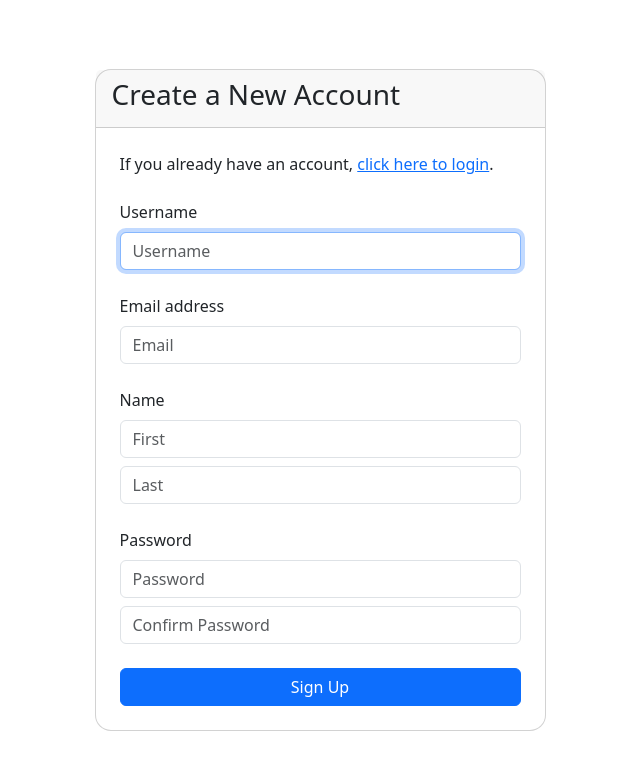
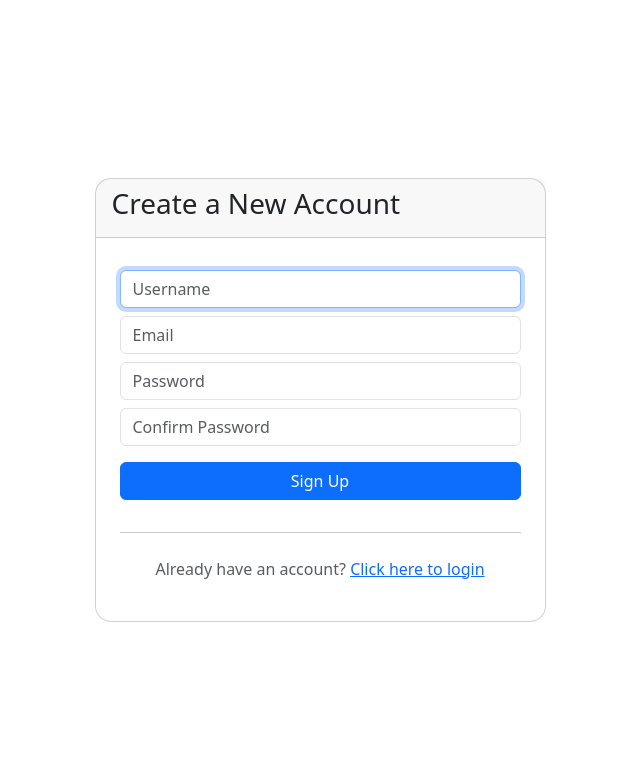
Before and after one commit to djperrefort/fig-tree, a Django app: page /signup/ in a window 1280 px wide. Shown: the top 770 px of the page, without its empty margins (320-960 px from the left). Run offline with Django 4.2, Linux system fonts and the light colour scheme; some libraries are stand-ins or nearby versions.

Commit message:
Cleanup pass on signup templates

```diff
--- a/fig_tree/apps/signup/views.py
+++ b/fig_tree/apps/signup/views.py
@@ -52,7 +52,7 @@ class SignUpView(CreateView):
         current_site = Site.objects.get_current()
 
         email_subject = 'New account activation'
-        message = render_to_string('activate_account_email.html', {
+        message = render_to_string('signup/activate_account_email.html', {
             'user': user,
             'domain': current_site.domain,
             'uid': urlsafe_base64_encode(force_bytes(user.id)),
@@ -69,7 +69,7 @@ class SignUpView(CreateView):
 class ActivationSentView(TemplateView):
     """View for telling user's to check hir email for a confirmation notice"""
 
-    template_name = "signup/sent.html"
+    template_name = "signup/activation_sent.html"
 
 
 class ActivateAccountView(View):
--- a/fig_tree/templates/signup/activation_sent.html
+++ b/fig_tree/templates/signup/activation_sent.html
@@ -5,8 +5,8 @@
 {% endblock %}
 
 {% block card_body_content %}
-  <p class="card-text">An email has been sent to the email address you provided with instructions for validating your account.</p>
-  <p class="card-text">Please check your inbox and follow the instructions to finish the account creation process.</p>
+  <p>An email has been sent to the email address you provided with instructions for validating your account.</p>
+  <p>Please check your inbox and follow the instructions to finish the account creation process.</p>
 {% endblock %}
 
 {% block prompt_body %}{% endblock %}
--- a/fig_tree/templates/signup/activation_success.html
+++ b/fig_tree/templates/signup/activation_success.html
@@ -3,9 +3,9 @@
 {% block title %}Validation Successful{% endblock %}
 
 {% block card_header_content %}
-  <h3>Success!</h3>
+  <h3>Account Created</h3>
 {% endblock %}
 
 {% block card_body_content %}
-  <p class="card-text">Thank you for validating your account. Please <a href="{% url 'auth:login' %}">log in</a> to continue.</p>
+  <p>Thank you for validating your account. Please <a href="{% url 'auth:login' %}">log in</a> to continue.</p>
 {% endblock %}
--- a/fig_tree/templates/signup/create_new_user.html
+++ b/fig_tree/templates/signup/create_new_user.html
@@ -8,7 +8,6 @@
 {% endblock %}
 
 {% block card_body_content %}
-  <p class="card-text mb-4">If you already have an account, <a href="{% url 'auth:login' %}">click here to login</a>.</p>
 
   {% if form.errors %}
     {% for field in form %}
@@ -22,31 +21,15 @@
 
   <form method="post" action="{% url 'signup:new-user' %}">
     {% csrf_token %}
+    {% render_field form.username class="form-control my-2" placeholder="Username" %}
+    {% render_field form.email class="form-control my-2" placeholder="Email" %}
+    {% render_field form.password1 class="form-control mb-2" placeholder="Password" %}
+    {% render_field form.password2 class="form-control mb-2" placeholder="Confirm Password" %}
 
-    <div class="mt-2 mb-4">
-      <label class="form-label">Username</label>
-      {% render_field form.username class="form-control mb-2" placeholder="Username" %}
-    </div>
-
-    <div class="mt-2 mb-4">
-      <label class="form-label">Email address</label>
-      {% render_field form.email class="form-control mb-2" placeholder="Email" %}
-    </div>
-
-    <div class="mt-2 mb-4">
-      <label class="form-label">Name</label>
-      {% render_field form.first_name class="form-control mb-2" placeholder="First" %}
-      {% render_field form.last_name class="form-control mb-2" placeholder="Last" %}
-    </div>
-
-    <div class="mt-2 mb-4">
-      <label class="form-label">Password</label>
-      {% render_field form.password1 class="form-control mb-2" placeholder="Password" %}
-      {% render_field form.password2 class="form-control mb-2" placeholder="Confirm Password" %}
-    </div>
-
-    <div class="form-footer">
-      <button id="id_submit" type="submit" class="btn btn-primary w-100">Sign Up</button>
+    <button id="id_submit" type="submit" class="btn btn-primary w-100 my-2">Sign Up</button>
+    <hr class="my-4">
+    <div class="text-center text-muted">
+      <p>Already have an account? <a href="{% url 'auth:login' %}">Click here to login</a></p>
     </div>
   </form>
 {% endblock %}
--- a/fig_tree/templates/signup/invalid_activation_link.html
+++ b/fig_tree/templates/signup/invalid_activation_link.html
@@ -7,8 +7,6 @@
 {% endblock %}
 
 {% block card_body_content %}
-  <p class="card-text">The activation link you have used is no longer valid.</p>
-  <div class="card-footer">
-    <a id="id_home" href="{% url 'home' %}" type="submit" class="btn btn-primary w-100">Go Home</a>
-  </div>
+  <p>The activation link you have used is no longer valid.</p>
+  <a class="btn btn-primary w-100 my-2" id="id_home" href="{% url 'home' %}" type="submit">Go Home</a>
 {% endblock %}
```
Also changed, not shown: fig_tree/templates/signup/activate_account_email.html (+6 -3 lines).
